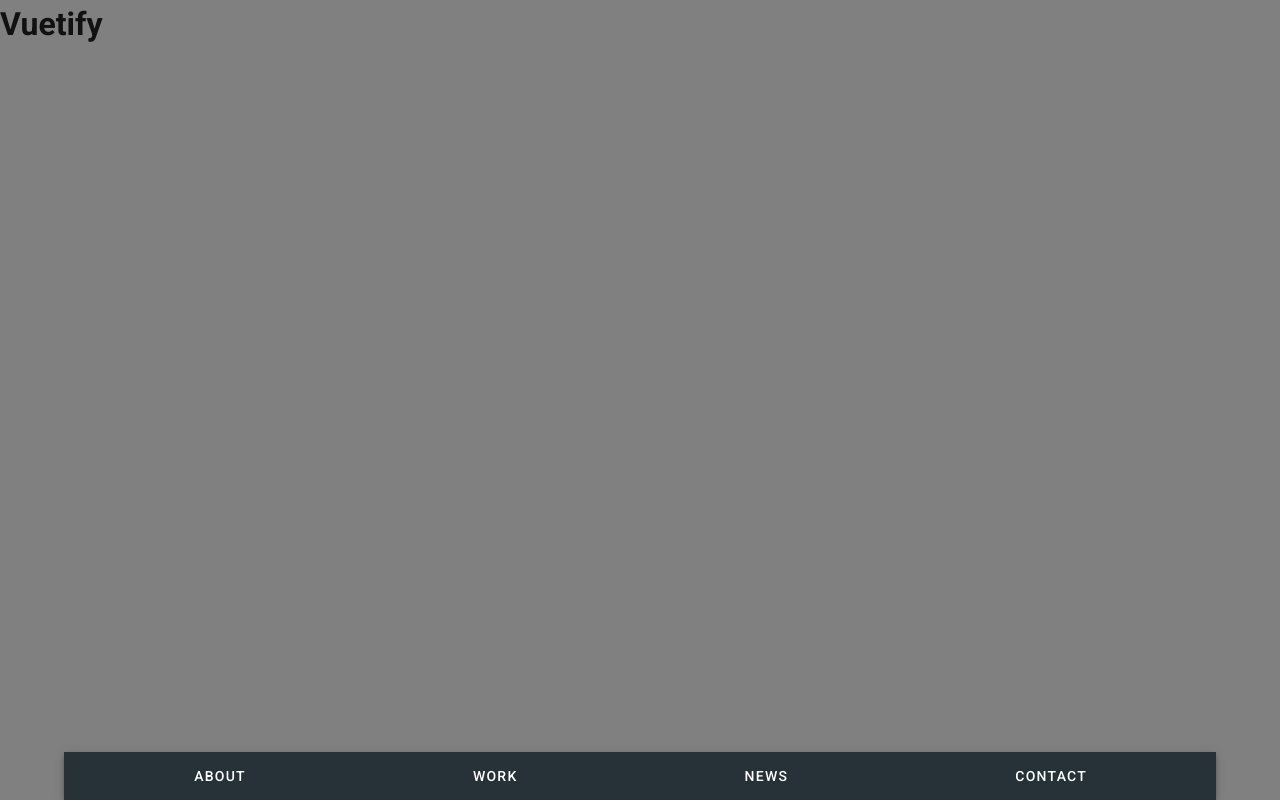
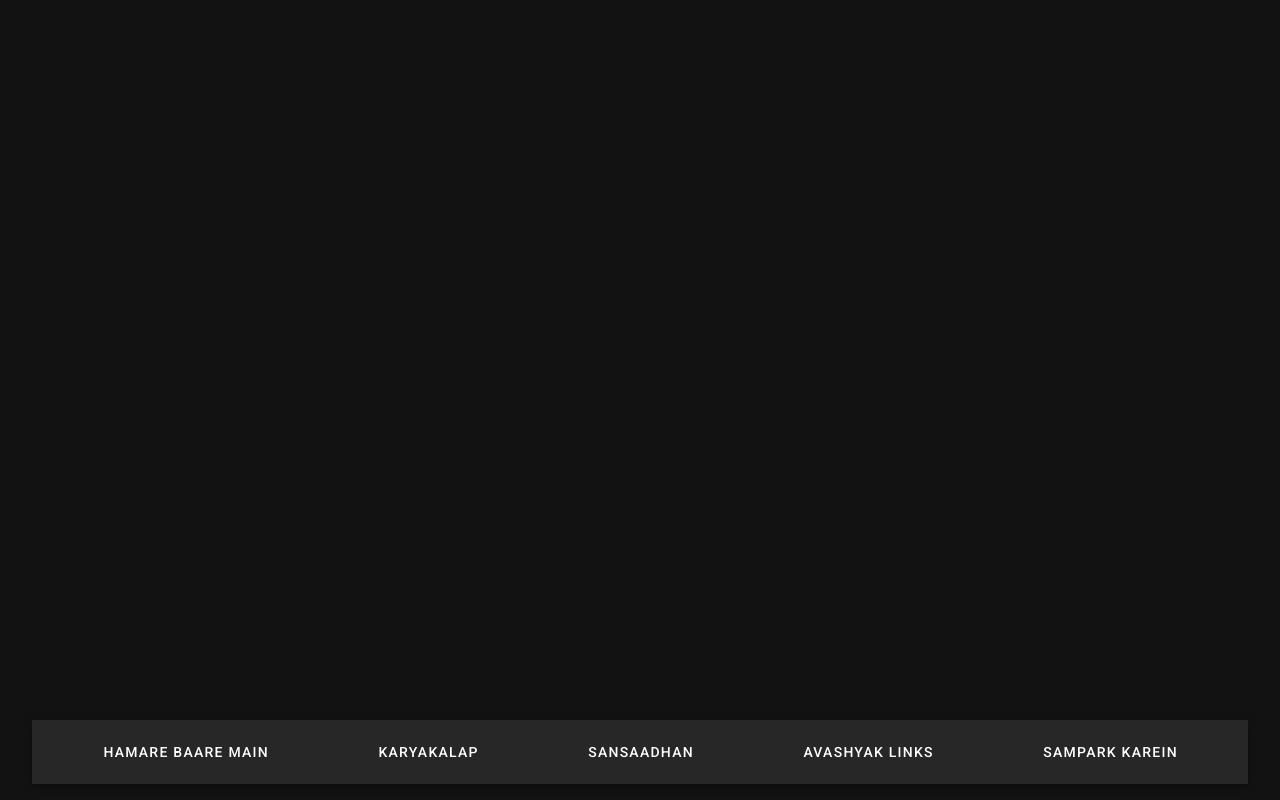
Before and after one commit to prajjwaldimri/rajbhasha-website, a Vue app: page / in a window 1280 px wide. Built offline with nearby package versions, Linux system fonts and the light colour scheme.

Commit message:
Created bottom nav

```diff
--- a/package.json
+++ b/package.json
@@ -26,6 +26,7 @@
     "prettier": "^1.19.1",
     "sass": "^1.23.7",
     "sass-loader": "^8.0.0",
+    "vue-cli-plugin-pug": "^1.0.7",
     "vue-cli-plugin-vuetify": "^2.0.2",
     "vue-template-compiler": "^2.6.10",
     "vuetify-loader": "^1.3.0"
--- a/src/App.vue
+++ b/src/App.vue
@@ -1,15 +1,18 @@
-<template>
-  <v-app>
-    <router-view />
-  </v-app>
+<template lang="pug">
+  v-app
+    v-content
+      v-container(fluid)
+        router-view
+      FloatingNav
+
 </template>
 
 <script>
+import FloatingNav from "@/components/FloatingNav.vue";
 export default {
   name: "App",
-
-  data: () => ({
-    //
-  })
+  components: {
+    FloatingNav
+  }
 };
 </script>
--- a/src/components/FloatingNav.vue
+++ b/src/components/FloatingNav.vue
@@ -1,20 +1,21 @@
-<template>
-  <v-toolbar floating bottom absolute dark dense class="blue-grey darken-4">
-    <v-toolbar-items class="toolbar-items">
-      <v-btn text class=".subtitle-1">About</v-btn>
-      <v-btn text class=".subtitle-1">Work</v-btn>
-      <v-btn text class=".subtitle-1">News</v-btn>
-      <v-btn text class=".subtitle-1">Contact</v-btn>
-    </v-toolbar-items>
-  </v-toolbar>
+<template lang="pug">
+  v-toolbar(absolute bottom).floatingNav
+    v-toolbar-items.floatingNavItems
+      v-btn(text) Hamare Baare main
+      v-btn(text) Karyakalap
+      v-btn(text) Sansaadhan
+      v-btn(text) Avashyak Links
+      v-btn(text) Sampark Karein
 </template>
 
 <style lang="scss">
-.v-toolbar__content {
-  width: 100%;
+.floatingNav {
+  bottom: 1rem !important;
+  left: 2rem;
+  right: 2rem;
 }
 
-.toolbar-items {
+.floatingNavItems {
   width: 100%;
   justify-content: space-around;
 }
--- a/src/plugins/vuetify.js
+++ b/src/plugins/vuetify.js
@@ -3,4 +3,8 @@ import Vuetify from "vuetify/lib";
 
 Vue.use(Vuetify);
 
-export default new Vuetify({});
+export default new Vuetify({
+  theme: {
+    dark: true
+  }
+});
--- a/src/views/Home.vue
+++ b/src/views/Home.vue
@@ -1,34 +1,17 @@
-<template>
-  <div class="home">
-    <HelloWorld />
-    <FloatingNav ma-4 />
-  </div>
-</template>
+<template> <div></div></template>
 
 <script>
 // @ is an alias to /src
-import HelloWorld from "@/components/HelloWorld.vue";
-import FloatingNav from "@/components/FloatingNav.vue";
+// import HelloWorld from "@/components/HelloWorld.vue";
 
 export default {
-  name: "home",
-  components: {
-    HelloWorld,
-    FloatingNav
-  }
+  name: "home"
 };
 </script>
 
 <style lang="scss">
-.home {
-  height: 100vh;
-  background-color: grey;
-}
-
-.v-toolbar.v-toolbar--bottom {
-  bottom: 1rem;
-  left: 4rem;
-  right: 4rem;
-  border-radius: 0.2rem;
+// Added this workaround for the Floating Nav from https://github.com/vuetifyjs/vuetify/issues/8067
+.v-item-group.v-bottom-navigation .v-btn.v-size--default {
+  height: inherit;
 }
 </style>
```
Also changed, not shown: 1 other file (tests, documents, lock files or other folders).
